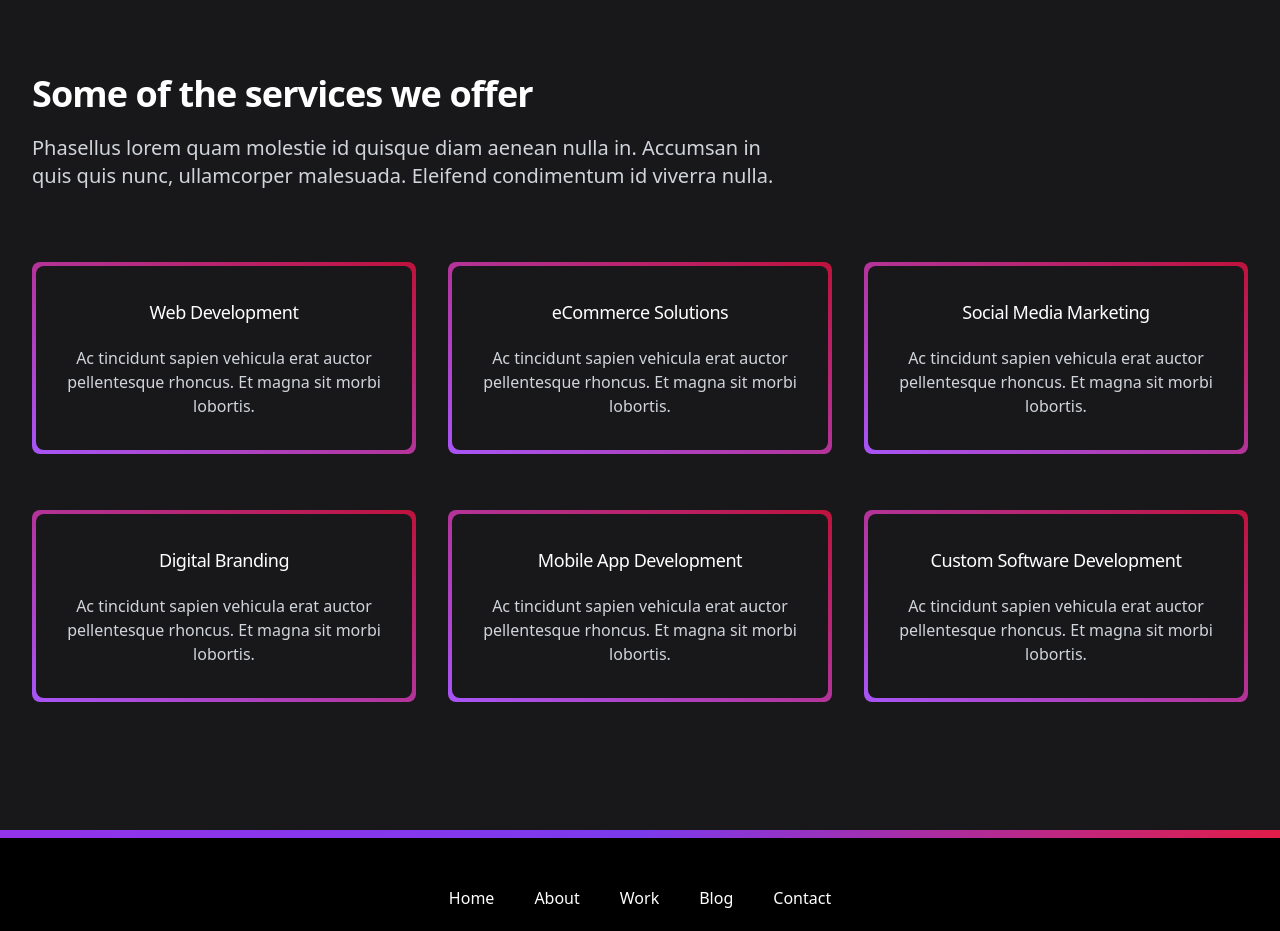
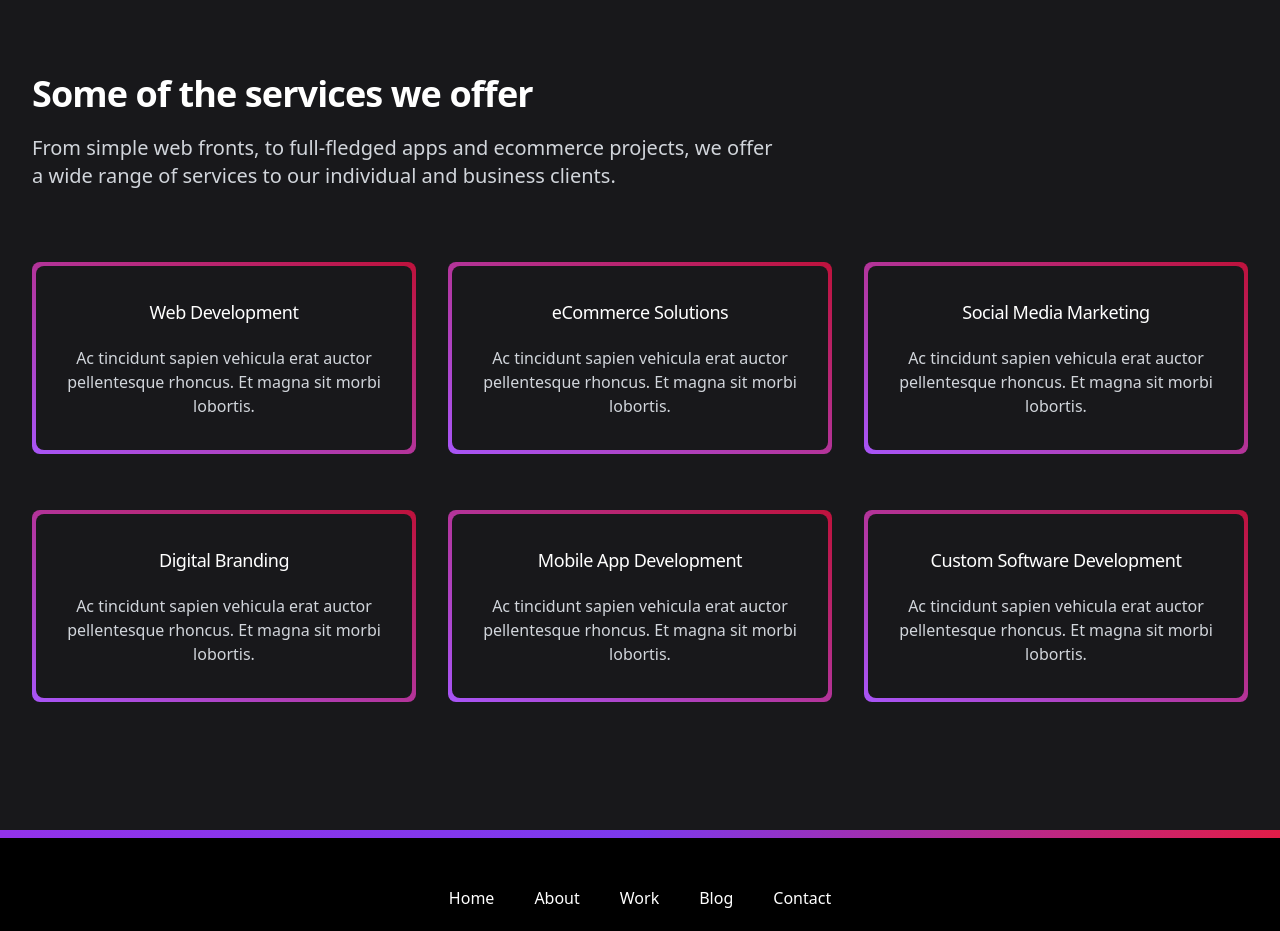
Before and after one commit to aymanoid/dazaki-web, a Next.js app: page / in a window 1280 px wide. Shown: the part 1240-2171 px from the top of the page. Built offline with nearby package versions, Linux system fonts and the light colour scheme.

Commit message:
update services section description

```diff
--- a/components/home/ServicesSection.jsx
+++ b/components/home/ServicesSection.jsx
@@ -39,9 +39,9 @@ const ServicesSection = () => {
           Some of the services we offer
         </p>
         <p className="mt-5 max-w-prose text-left text-xl text-gray-300">
-          Phasellus lorem quam molestie id quisque diam aenean nulla in.
-          Accumsan in quis quis nunc, ullamcorper malesuada. Eleifend
-          condimentum id viverra nulla.
+          From simple web fronts, to full-fledged apps and ecommerce projects,
+          we offer a wide range of services to our individual and business
+          clients.
         </p>
         <div className="mt-12">
           <div className="grid grid-cols-1 gap-8 sm:grid-cols-2 lg:grid-cols-3">
```
